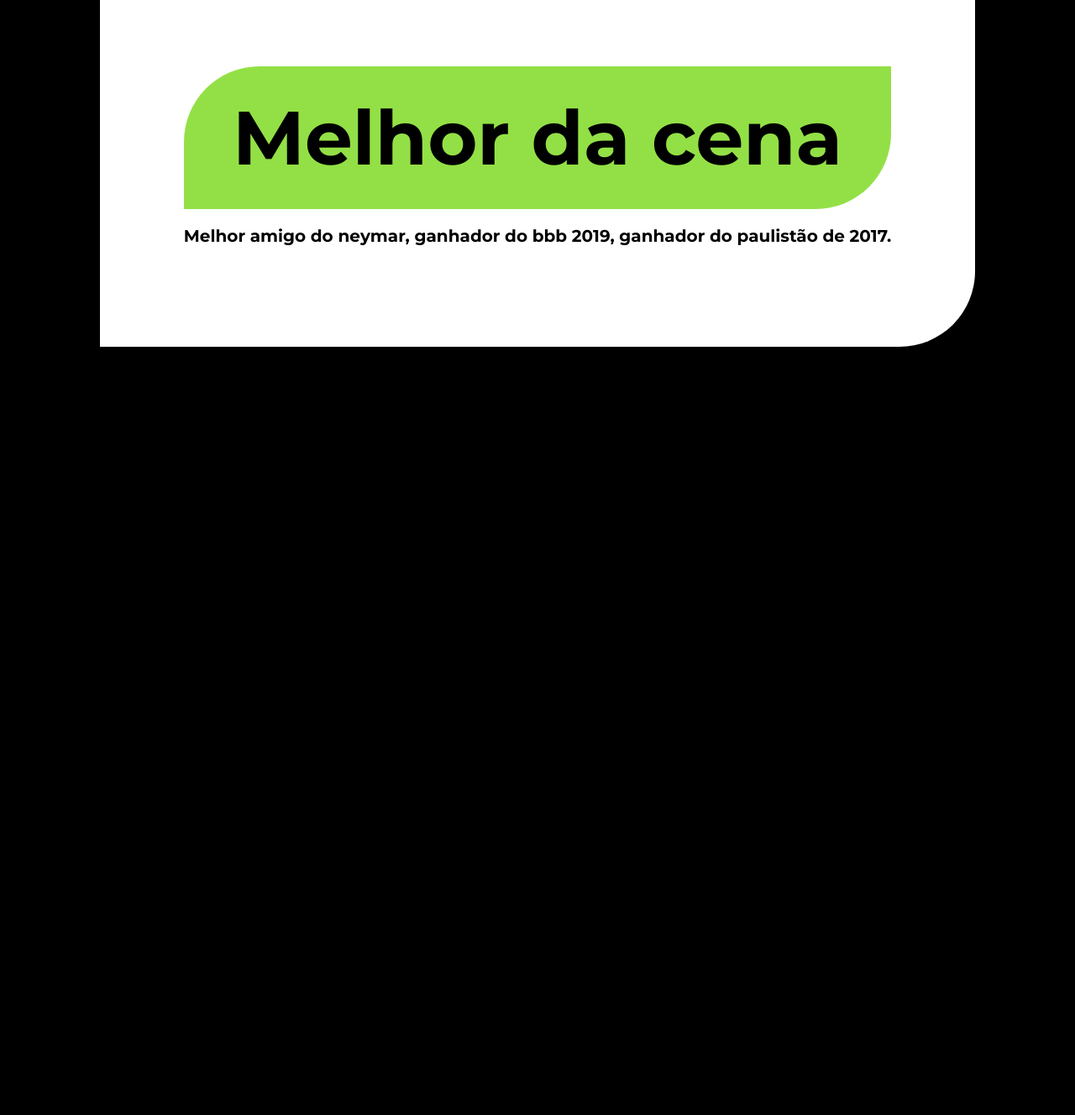
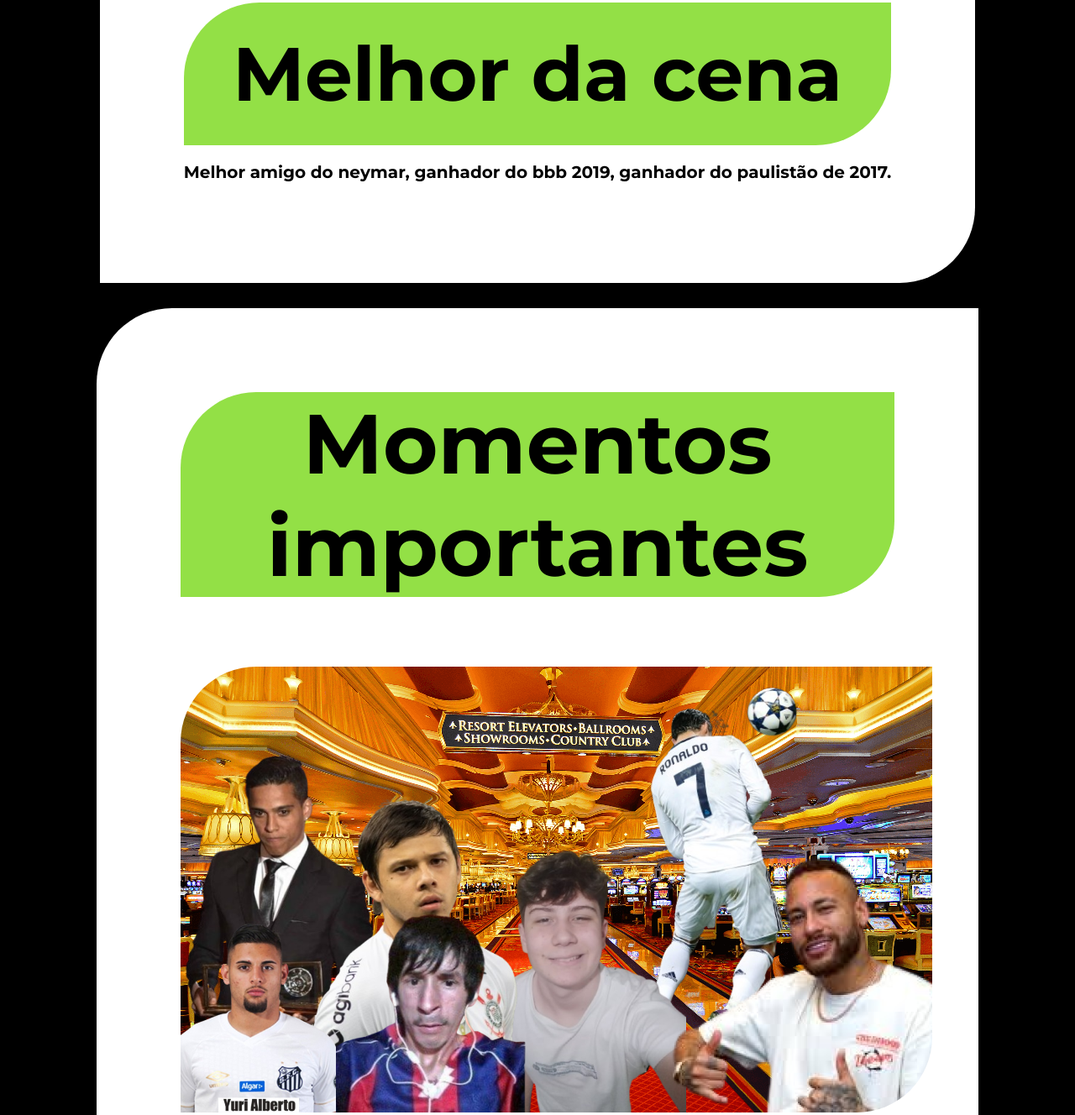
Before and after one commit to b4d211/Meu-Site, a plain HTML site: page index.html in a window 1280 px wide. Shown: the part 1192-2520 px from the top of the page at 84% size. Before the commit the page ends 1613 px from the top, so only its background shows below. Drawn offline with Linux system fonts and the light colour scheme.

Commit message:
Momentos Importantes

```diff
--- a/index.html
+++ b/index.html
@@ -1,5 +1,6 @@
 <!DOCTYPE html>
 <html lang="en">
+
 <head>
     <meta charset="UTF-8">
     <meta name="viewport" content="width=device-width, initial-scale=1.0">
@@ -8,17 +9,21 @@
 
     <link rel="preconnect" href="https://fonts.googleapis.com">
     <link rel="preconnect" href="https://fonts.gstatic.com" crossorigin>
-    <link href="https://fonts.googleapis.com/css2?family=Montserrat:ital,wght@0,100..900;1,100..900&display=swap" rel="stylesheet">
+    <link href="https://fonts.googleapis.com/css2?family=Montserrat:ital,wght@0,100..900;1,100..900&display=swap"
+        rel="stylesheet">
 </head>
+
 <body>
     <section class="titulo">
-    <h1>Facco</h1>
-    <img src="imgs/EUmemo.jpeg" alt="" width="500px">
-    <h2>Melhor da cena</h2>
-    <h3>Melhor amigo do neymar, ganhador do bbb 2019, ganhador do paulistão de 2017.</h3>
+        <h1>Facco</h1>
+        <img src="imgs/EUmemo.jpeg" alt="" width="500px">
+        <h2>Melhor da cena</h2>
+        <h3>Melhor amigo do neymar, ganhador do bbb 2019, ganhador do paulistão de 2017.</h3>
     </section>
-    <section>
-
+    <section class="imagens">
+        <h1>Momentos importantes</h1>
+        <img src="imgs/Osd.png" alt="">
     </section>
 </body>
+
 </html>
--- a/style.css
+++ b/style.css
@@ -10,6 +10,7 @@ body{
     align-items: center;
     text-align: center;
     justify-content: center;
+    flex-direction: column;
 }
 .titulo{
     background-color: white;
@@ -17,6 +18,7 @@ body{
     border-radius: 90px 0px 90px 0px;
 }
 .titulo img{
+    margin-top: 0px;
     border-radius: 40px;
 }
 .titulo h1{
@@ -25,6 +27,7 @@ body{
     background-color: rgb(147, 224, 70);
     border-radius: 90px 0px 90px 0px;
     margin-top: 0px;
+    margin-bottom: 90px;
 }
 .titulo h2{
     font-family: "Montserrat", sans-serif;
@@ -38,3 +41,22 @@ body{
     font-family: "Montserrat", sans-serif;
     font-size: 20px;
 }
+.imagens{
+    margin-top: 30px;
+    background-color: white;
+    border-radius: 90px 0px 90px 0px;
+    width: 850px;
+    height: 1000px;
+    padding: 100px;
+    padding-bottom: 0px;
+}
+.imagens img{
+    border-radius: 90px 0px 90px 0px;
+}
+.imagens h1{
+    font-family: "Montserrat", sans-serif;
+    font-size: 100px;
+    background-color: rgb(147, 224, 70);
+    border-radius: 90px 0px 90px 0px;
+    margin-top: 0px;
+}
```
Also changed, not shown: imgs/Osd.png (added).
